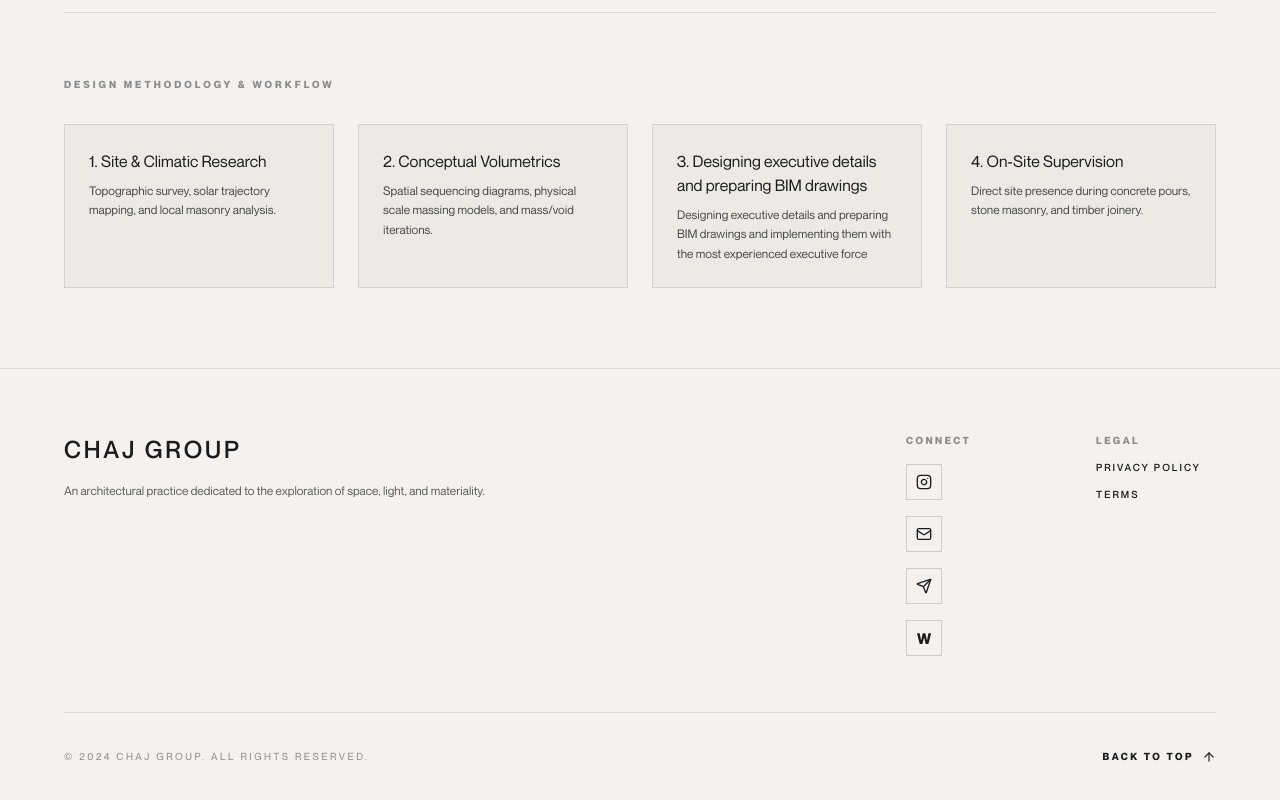
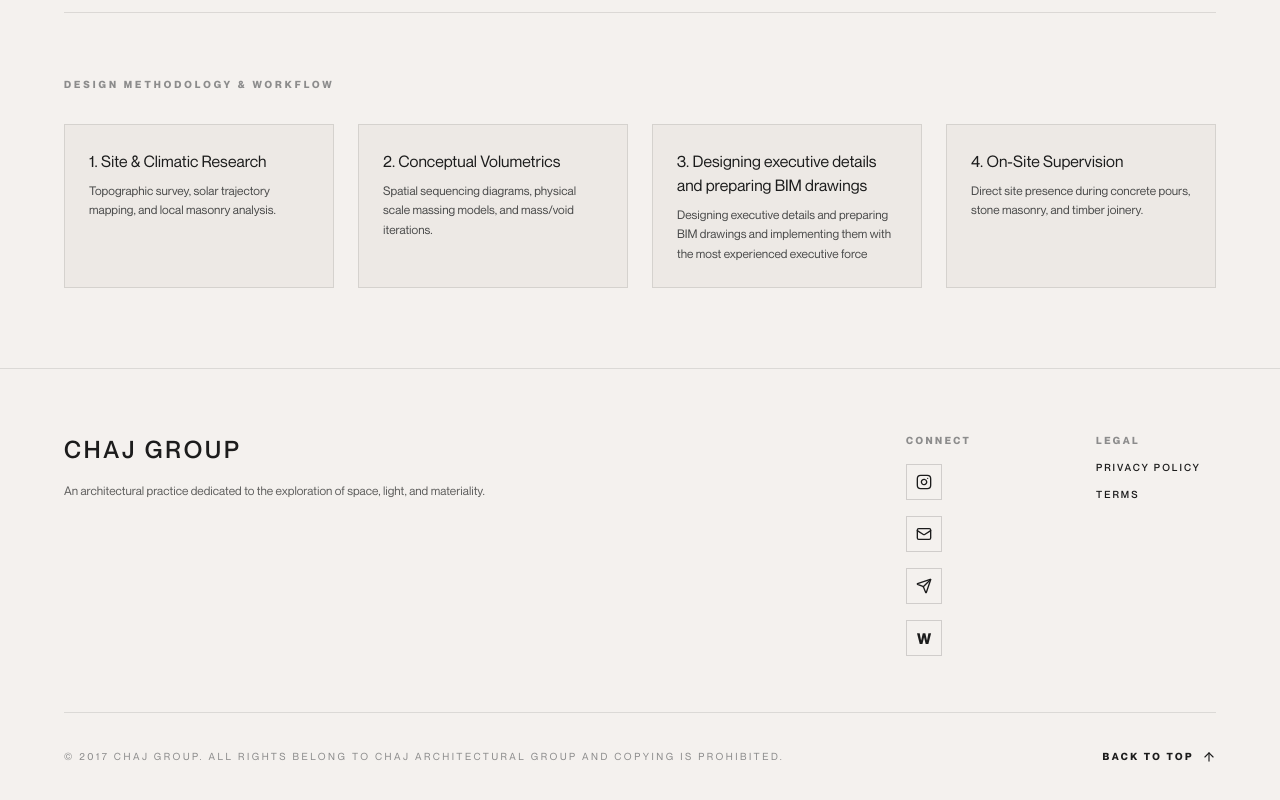
Before and after one commit to mohsenih236-creator/chaj-office, a React (Vite) app: page /services in a window 1280 px wide. Shown: the part 912-1712 px from the top of the page. Built offline with nearby package versions, Linux system fonts and the light colour scheme.

Commit message:
Update Footer.tsx

```diff
--- a/src/components/Footer.tsx
+++ b/src/components/Footer.tsx
@@ -129,10 +129,10 @@ export const Footer: React.FC<FooterProps> = ({ language, openContact }) => {
         <div className="md:col-span-12 pt-8 mt-4 border-t border-black/10 flex flex-col sm:flex-row justify-between items-center gap-4">
 
           <p className="font-sans text-[10px] uppercase tracking-[0.25em] text-[#8C8C8C]">
-            © 2024 CHAJ GROUP.{' '}
+            © 2017 CHAJ GROUP.{' '}
             {isFa
-              ? 'تمامی حقوق محفوظ است.'
-              : 'ALL RIGHTS RESERVED.'}
+              ? 'تمامی حقوق متعلق به مجموعه گروه معماری چاج و کپی برداری ممنوع می باشد'
+              : 'All rights belong to Chaj Architectural Group and copying is prohibited.'}
           </p>
 
           <button
```
